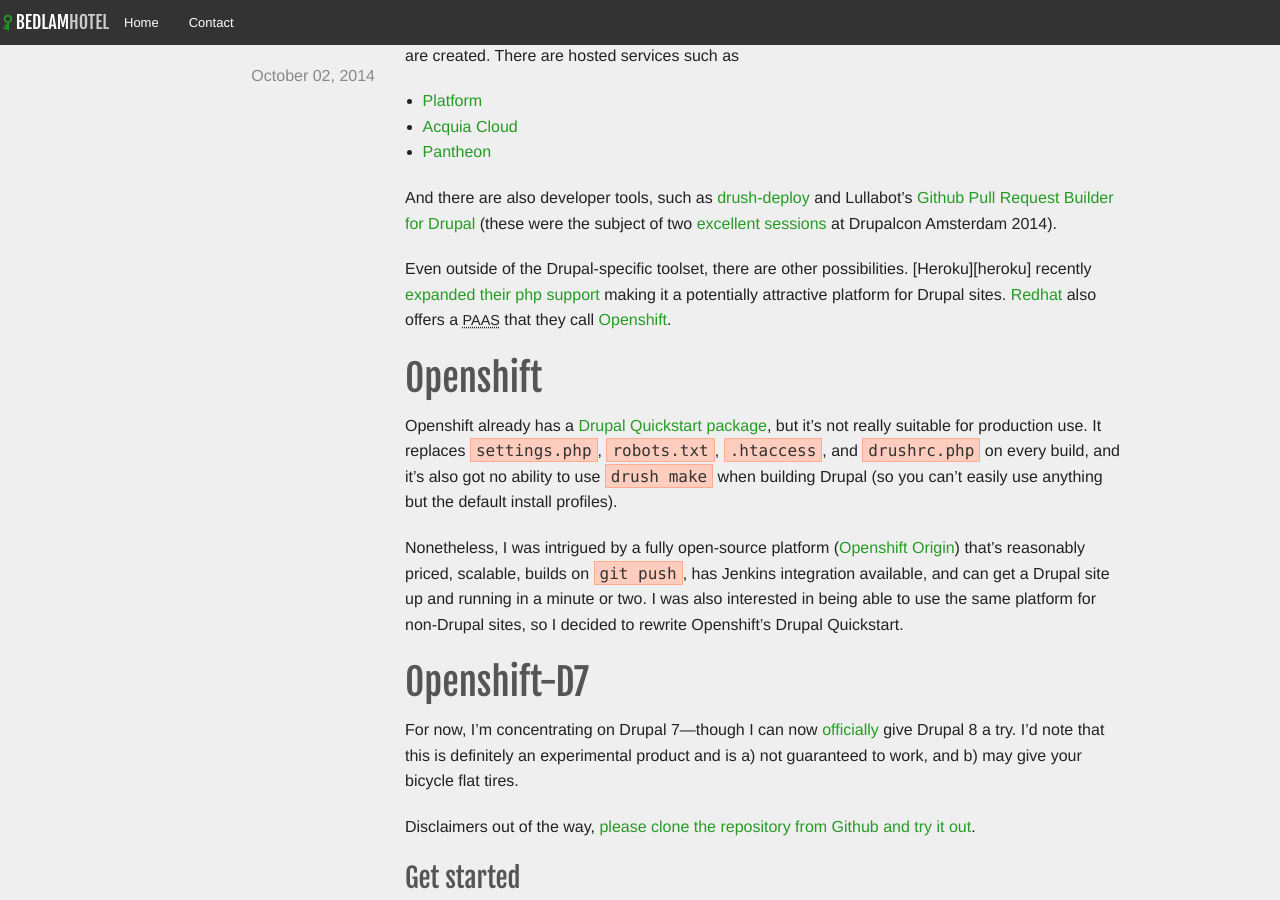
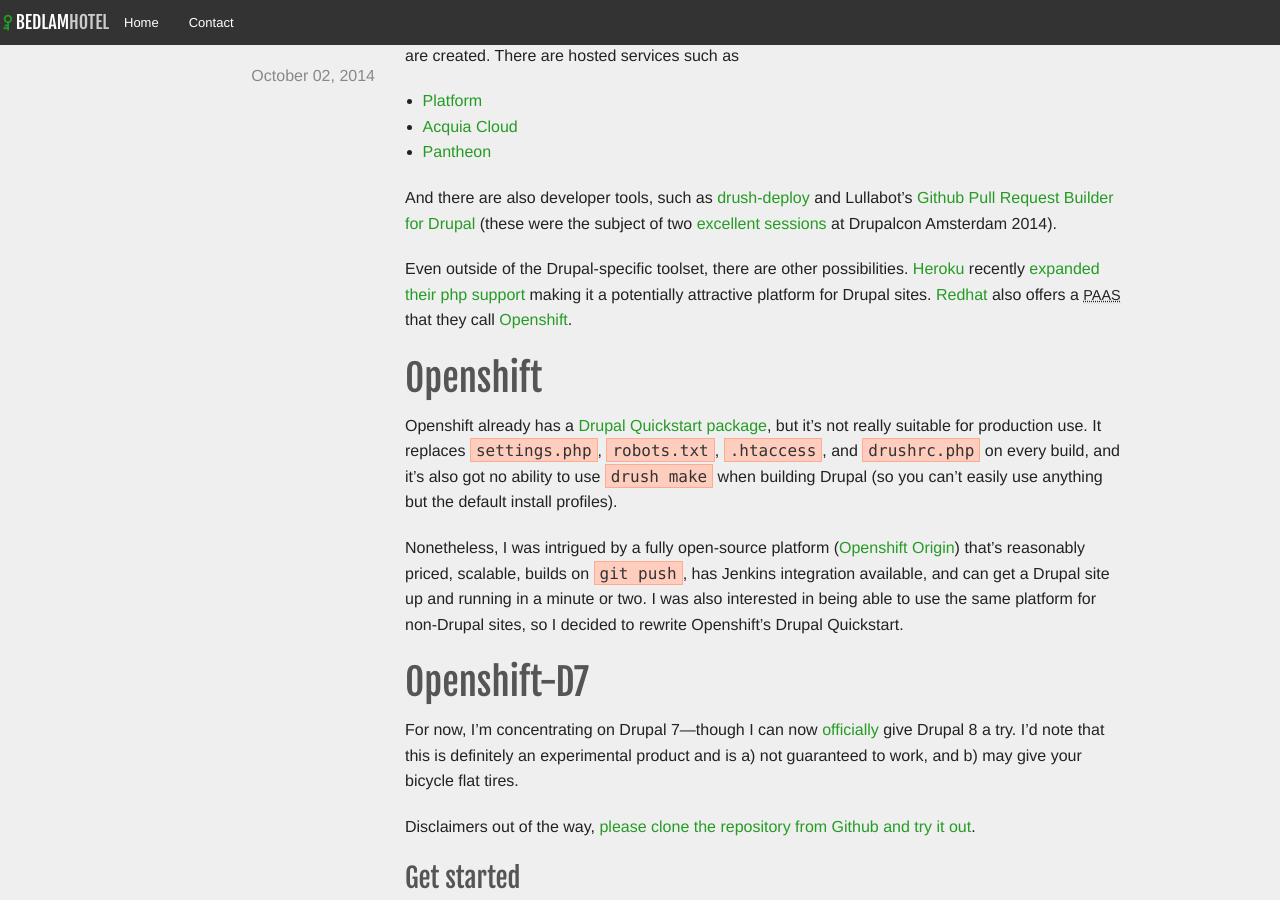
Before and after one commit to ctorgalson/bhjekyll, a Jekyll site: the page built from _posts/2014-10-02-drupal-on-openshift-1.markdown, in a window 1280 px wide and 900 px high, scrolled down 332 px. Built offline with Jekyll 4.4.1, drawn with Linux system fonts in a browser that asks for light colours; Markdown is read by kramdown in place of the engine named in the settings; comment, search, counter and statistics services are not loaded; some of the changed lines change nothing that is shown.

Commit message:
Add missing link

```diff
--- a/_posts/2014-10-02-drupal-on-openshift-1.markdown
+++ b/_posts/2014-10-02-drupal-on-openshift-1.markdown
@@ -147,6 +147,7 @@
 [drushdeploysession]:   https://amsterdam2014.drupal.org/session/deploying-your-sites-drush
 [pullrequestbuilder]:   https://github.com/Lullabot/jenkins_github_drupal/
 [pullrequestsession]:   https://amsterdam2014.drupal.org/session/github-pull-request-builder-drupal/
+[heroku]:               https://www.heroku.com/
 [herokuphp]:            https://blog.heroku.com/archives/2014/4/29/introducing_the_new_php_on_heroku/
 [redhat]:               http://www.redhat.com/en/
 [openshift]:            https://www.openshift.com/
```
